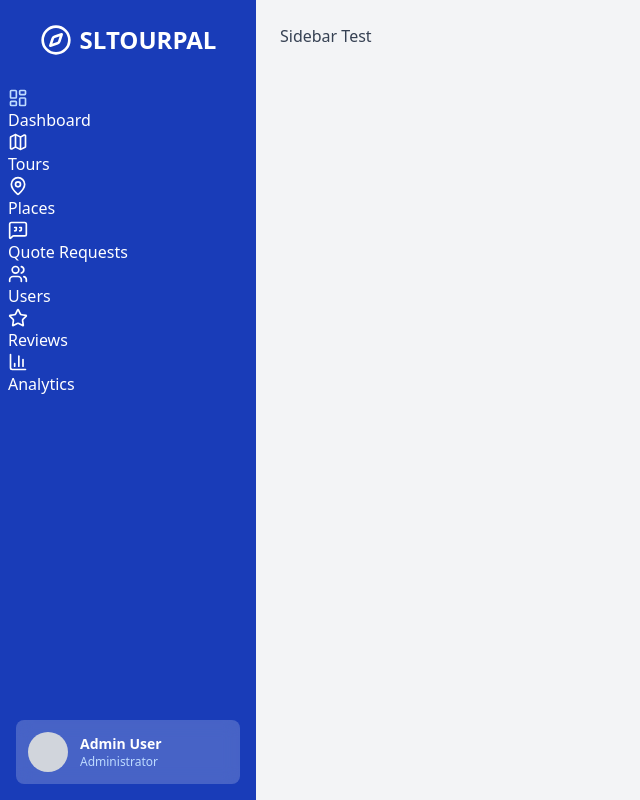
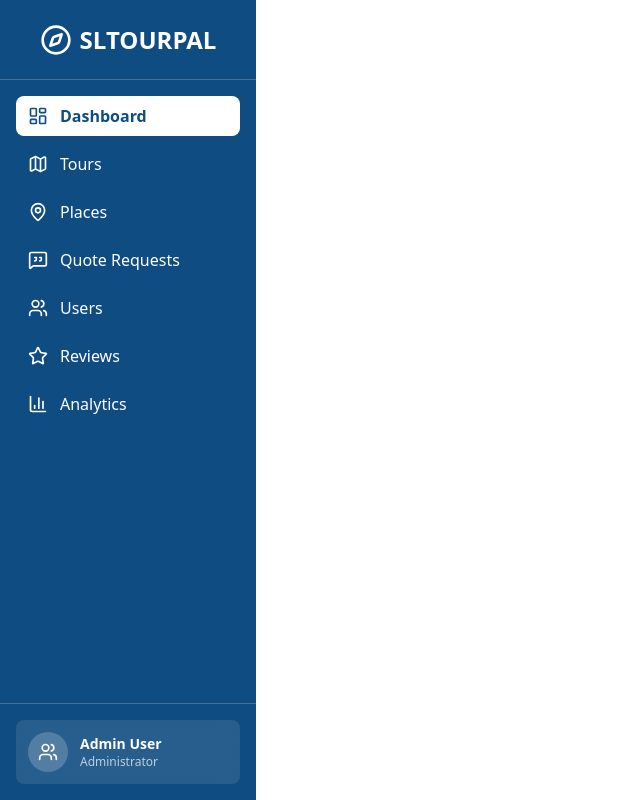
Before and after one commit to SE01-Industry-Based-Group-Project2025/tourism-project, a React (Vite) app in the folder frontend/: page / in a window 1280 px wide. Shown: the whole page, without its empty margins (0-640 px from the left). Built offline with nearby package versions, Linux system fonts and the light colour scheme; the HTML template or start-up script is replaced by a standard one.

Commit message:
Frontend commit

```diff
--- a/frontend/src/App.jsx
+++ b/frontend/src/App.jsx
@@ -1,13 +1,83 @@
-// src/App.jsx
+// src/components/layouts/AdminSidebar.jsx
+
 import React from "react";
-import AdminSidebar from "./components/layouts/AdminSidebar";
+import {
+  Compass,
+  LayoutDashboard,
+  Map,
+  MessageSquareQuote,
+  Users,
+  Star,
+  BarChart3,
+  MapPin,
+} from "lucide-react";
 
-export default function App() {
+// Hardcode the current path for now; we'll replace this with React Router later.
+const currentPath = "/admin/dashboard";
+
+const navItems = [
+  { to: "/admin/dashboard", label: "Dashboard", icon: LayoutDashboard },
+  { to: "/admin/tours", label: "Tours", icon: Map },
+  { to: "/admin/places", label: "Places", icon: MapPin },
+  { to: "/admin/quote-requests", label: "Quote Requests", icon: MessageSquareQuote },
+  { to: "/admin/users", label: "Users", icon: Users },
+  { to: "/admin/reviews", label: "Reviews", icon: Star },
+  { to: "/admin/analytics", label: "Analytics", icon: BarChart3 },
+];
+
+export default function AdminSidebar() {
   return (
-    <div className="flex min-h-screen">
-      <AdminSidebar />
-      <div className="flex-1 bg-gray-100 p-6">
-        <p className="text-gray-700">Sidebar Test</p>
+    <div className="w-64 bg-[#0f4c81] text-white min-h-screen flex flex-col">
+      {/* Logo header */}
+      <div className="h-20 flex items-center justify-center p-4 border-b border-white/20">
+        <div className="flex items-center gap-2">
+          <Compass className="h-8 w-8 text-white" />
+          <span className="text-2xl font-bold text-white">SLTOURPAL</span>
+        </div>
+      </div>
+
+      {/* Nav items */}
+      <nav className="flex-1 p-4">
+        <ul className="space-y-2">
+          {navItems.map(({ to, label, icon: Icon }) => {
+            const isActive = to === currentPath;
+
+            return (
+              <li key={to}>
+                <a
+                  href={to}
+                  className={`
+                    flex items-center gap-3 px-3 py-2 rounded-lg transition-colors
+                    ${isActive
+                      ? "bg-white text-[#0f4c81] font-semibold"
+                      : "hover:bg-white/10 text-white"
+                    }
+                  `}
+                >
+                  <Icon
+                    className={`h-5 w-5 ${isActive ? "text-[#0f4c81]" : "text-white"}`}
+                  />
+                  <span>{label}</span>
+                </a>
+              </li>
+            );
+          })}
+        </ul>
+      </nav>
+
+      {/* Profile footer */}
+      <div className="p-4 border-t border-white/20">
+        <div className="bg-white/10 backdrop-blur-sm rounded-lg p-3">
+          <div className="flex items-center gap-3">
+            <div className="h-10 w-10 rounded-full bg-white/20 flex items-center justify-center">
+              <Users className="h-5 w-5 text-white" />
+            </div>
+            <div>
+              <p className="text-sm font-semibold text-white">Admin User</p>
+              <p className="text-xs text-white/70">Administrator</p>
+            </div>
+          </div>
+        </div>
       </div>
     </div>
   );
--- a/frontend/src/components/layouts/AdminSidebar.jsx
+++ b/frontend/src/components/layouts/AdminSidebar.jsx
@@ -21,7 +21,7 @@ import {
   SidebarMenuButton,
 } from "../ui/sidebar";
 
-// Hardcode the current path for now; we’ll replace this with React Router later.
+// Hardcode the current path for now; we'll replace this with React Router later.
 const currentPath = "/admin/dashboard";
 
 const navItems = [
@@ -36,9 +36,9 @@ const navItems = [
 
 export default function AdminSidebar() {
   return (
-    <Sidebar className="w-64 bg-blue-800 text-white min-h-screen flex flex-col">
+    <Sidebar className="w-64 bg-[#0f4c81] text-white min-h-screen flex flex-col">
       {/* Logo header */}
-      <SidebarHeader className="h-20 flex items-center justify-center p-4">
+      <SidebarHeader className="h-20 flex items-center justify-center p-4 border-b border-white/20">
         <div className="flex items-center gap-2">
           <Compass className="h-8 w-8 text-white" />
           <span className="text-2xl font-bold text-white">SLTOURPAL</span>
@@ -46,25 +46,25 @@ export default function AdminSidebar() {
       </SidebarHeader>
 
       {/* Nav items */}
-      <SidebarContent className="p-2 flex-1 overflow-auto">
+      <SidebarContent className="p-4 flex-1 overflow-auto">
         <SidebarMenu className="space-y-1">
           {navItems.map(({ to, label, icon: Icon }) => {
             const isActive = to === currentPath;
 
             return (
               <SidebarMenuItem key={to}>
-                <SidebarMenuButton asChild className="block">
+                <SidebarMenuButton asChild>
                   <a
                     href={to}
                     className={
-                      "flex items-center gap-2 p-2 rounded-md " +
+                      "flex items-center gap-3 px-3 py-2 rounded-lg transition-colors " +
                       (isActive
-                        ? "bg-white/20 text-blue-200"
-                        : "hover:bg-blue-700 text-white")
+                        ? "bg-white text-[#0f4c81]"
+                        : "hover:bg-white/10 text-white")
                     }
                   >
-                    <Icon className={"h-5 w-5 " + (isActive ? "text-blue-200" : "text-white")} />
-                    <span>{label}</span>
+                    <Icon className={"h-5 w-5 flex-shrink-0 " + (isActive ? "text-[#0f4c81]" : "text-white")} />
+                    <span className="font-medium">{label}</span>
                   </a>
                 </SidebarMenuButton>
               </SidebarMenuItem>
@@ -75,19 +75,21 @@ export default function AdminSidebar() {
 
       {/* Profile footer */}
       <SidebarFooter className="p-4 mt-auto">
-        <div className="bg-white/20 backdrop-blur-sm rounded-lg p-3">
+        <div className="bg-white/10 backdrop-blur-sm rounded-lg p-3">
           <div className="flex items-center gap-3">
-            <div className="h-10 w-10 rounded-full bg-gray-300" />
+            <div className="h-10 w-10 rounded-full bg-white/20 flex items-center justify-center">
+              <Users className="h-5 w-5 text-white" />
+            </div>
             <div>
               <p className="text-sm font-semibold text-white">Admin User</p>
-              <p className="text-xs text-blue-200">Administrator</p>
+              <p className="text-xs text-white/70">Administrator</p>
             </div>
           </div>
         </div>
 
         {/* Collapsed avatar button (still hidden) */}
         <div className="hidden mt-2">
-          <SidebarMenuButton asChild className="block">
+          <SidebarMenuButton asChild>
             <a
               href="/admin/profile"
               className="h-8 w-8 rounded-full bg-gray-300 block"
```
